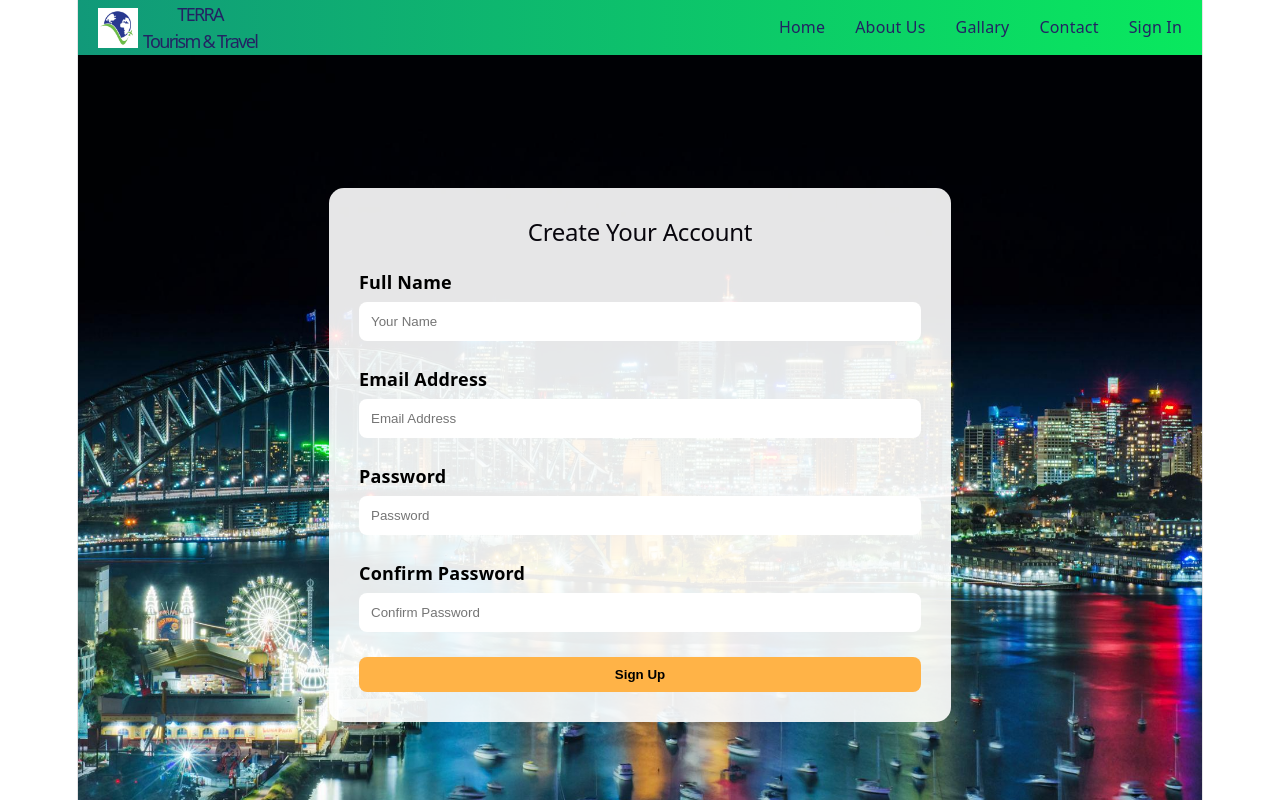
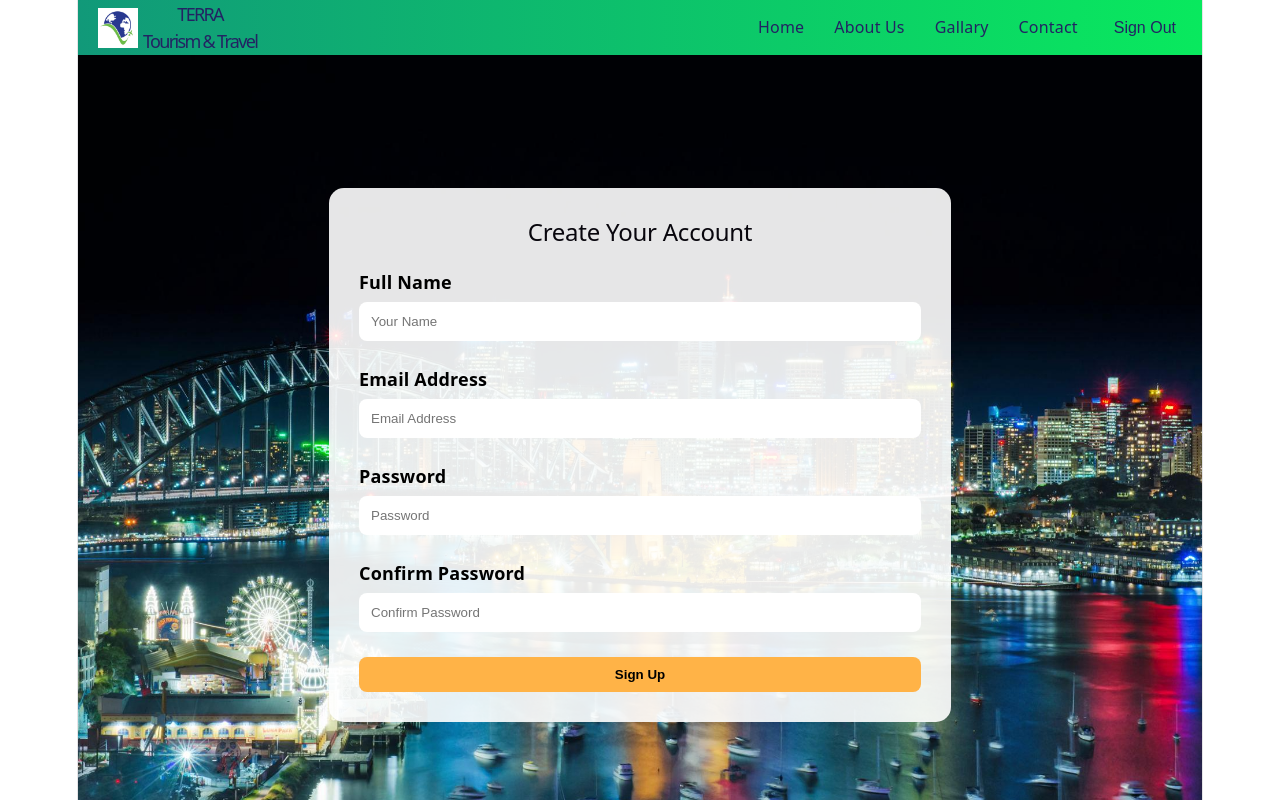
Before and after one commit to amruthavm24-debug/terra-tourism-travel-app, a React (Vite) app: page /#/register in a window 1280 px wide. Shown: the top 800 px of the page. Built offline with nearby package versions, Linux system fonts and the light colour scheme; sample sign-in values are in the browser's storage.

Commit message:
Updated registration and sign in page

```diff
--- a/src/Pages/Register.jsx
+++ b/src/Pages/Register.jsx
@@ -1,6 +1,7 @@
 import React, { useState } from 'react'
 import "../stylesheet/Register.css";
 import bg from '../assets/SignIn_Background.jpg'
+import { useNavigate } from 'react-router-dom';
 
 export default function SigninForm() {
 
@@ -11,6 +12,8 @@ export default function SigninForm() {
   const [password, setPassword] = useState("");
 
   const [confirmPassword, setConfirmPassword] = useState("");
+
+  const navigate = useNavigate();
 
   const handleregister = ()=>{
 
@@ -24,22 +27,21 @@ export default function SigninForm() {
       return;
     }
 
-    const user ={
-      name : name,
-      email : email,
-      password : password
-    };
+    const user ={name : name, email : email, password : password };
 
-    localStorage.setItem(
-      "user",JSON.stringify(user)
-    );
+    localStorage.setItem("user",JSON.stringify(user));
+
+    localStorage.setItem("isLoggedIn", "true" );
 
     alert("Registration Successful ✅");
 
-    setName();
-    setEmail();
-    setPassword();
-    setConfirmPassword();
+    setName("");
+    setEmail("");
+    setPassword("");
+    setConfirmPassword("");
+
+     navigate("/");
+     window.location.reload();
   };
 
   return (
--- a/src/Pages/SignIn.jsx
+++ b/src/Pages/SignIn.jsx
@@ -1,10 +1,38 @@
-import React from 'react'
+import React, { useState } from 'react'
 import "../stylesheet/SignIn.css";
 import bg from '../assets/SignIn_Background.jpg'
 import { useNavigate } from 'react-router-dom';
 
 export default function SignIn() {
   const navigate = useNavigate();
+
+  const [email,setEmail] = useState();
+  const [password,setPassword] = useState();
+
+  const handlesignin = ()=>{
+    const storedUser = JSON.parse(
+      localStorage.getItem("user")
+    );
+
+    if(!storedUser){
+      alert("No Account Found");
+      return;
+    }
+
+    if(email === storedUser.email && password === storedUser.password) {
+      localStorage.setItem(
+        "isLoggedIn",
+        "true"
+      );
+
+      alert("Login Successful ✅");
+      navigate("/");
+      window.location.reload();
+    }else{
+      alert("Invalid Email or Password ❌");
+    }
+  };
+
   return (
     <div className='signin' >
 
@@ -23,11 +51,11 @@ export default function SignIn() {
 
           <div className="signin-form">
             <h2>Welcome Back ✈️</h2>
-            <input type="email" placeholder="Email" />
-            <input type="password" placeholder="Password" />
+            <input type="email" placeholder="Email" value={email} onChange={(e) => setEmail(e.target.value)}/>
+            <input type="password" placeholder="Password" value={password} onChange={(e) => setPassword(e.target.value)} />
             {/* <label>Password must be at least 6 characters</label> */}
             <input type="password" placeholder="Confirm Password" />
-            <button>Sign In</button>
+            <button onClick={handlesignin}>Sign In</button>
 
             <div className="or-section">
               <div className="line"></div>
--- a/src/components/NavBar.jsx
+++ b/src/components/NavBar.jsx
@@ -1,9 +1,23 @@
 import React from 'react'
-import { Link } from 'react-router-dom'
+import { Link, useNavigate } from 'react-router-dom'
 import "../stylesheet/NavBar.css"
 import icon from '../assets/icon.jpg'
 
 export default function NavBar() {
+
+  const navigate = useNavigate();
+
+  const isLoggedIn =
+  localStorage.getItem("isLoggedIn");
+
+  const handleLogout = ()=>{
+
+    localStorage.removeItem("isLoggedIn");
+     alert("Logged Out Successfully");
+     navigate("/");
+     window.location.reload();
+  };
+
   return (
     <div className='navbar'>
 
@@ -17,7 +31,14 @@ export default function NavBar() {
         <Link to="/about">About Us</Link>
         <Link to="/gallary">Gallary</Link>
         <Link to="/contact">Contact</Link>
-        <Link to="/signin">Sign In</Link>
+        {/* CONDITIONAL BUTTON */}
+        {
+          isLoggedIn ?
+          (<button className="logout-btn" onClick={handleLogout} > Sign Out </button> ) : (
+            <Link to="/signin"> Sign In </Link>
+          )
+
+        }
       </div>
     </div>
   )
--- a/src/stylesheet/NavBar.css
+++ b/src/stylesheet/NavBar.css
@@ -35,3 +35,16 @@
 .navLinks a:hover {
   color: white;
 }
+
+.logout-btn {
+  background: none;
+  border: none;
+  color: rgb(35, 35, 99);
+  font-size: 16px;
+  cursor: pointer;
+  transition: 0.3s;
+}
+
+.logout-btn:hover {
+  color: white;
+}
```
